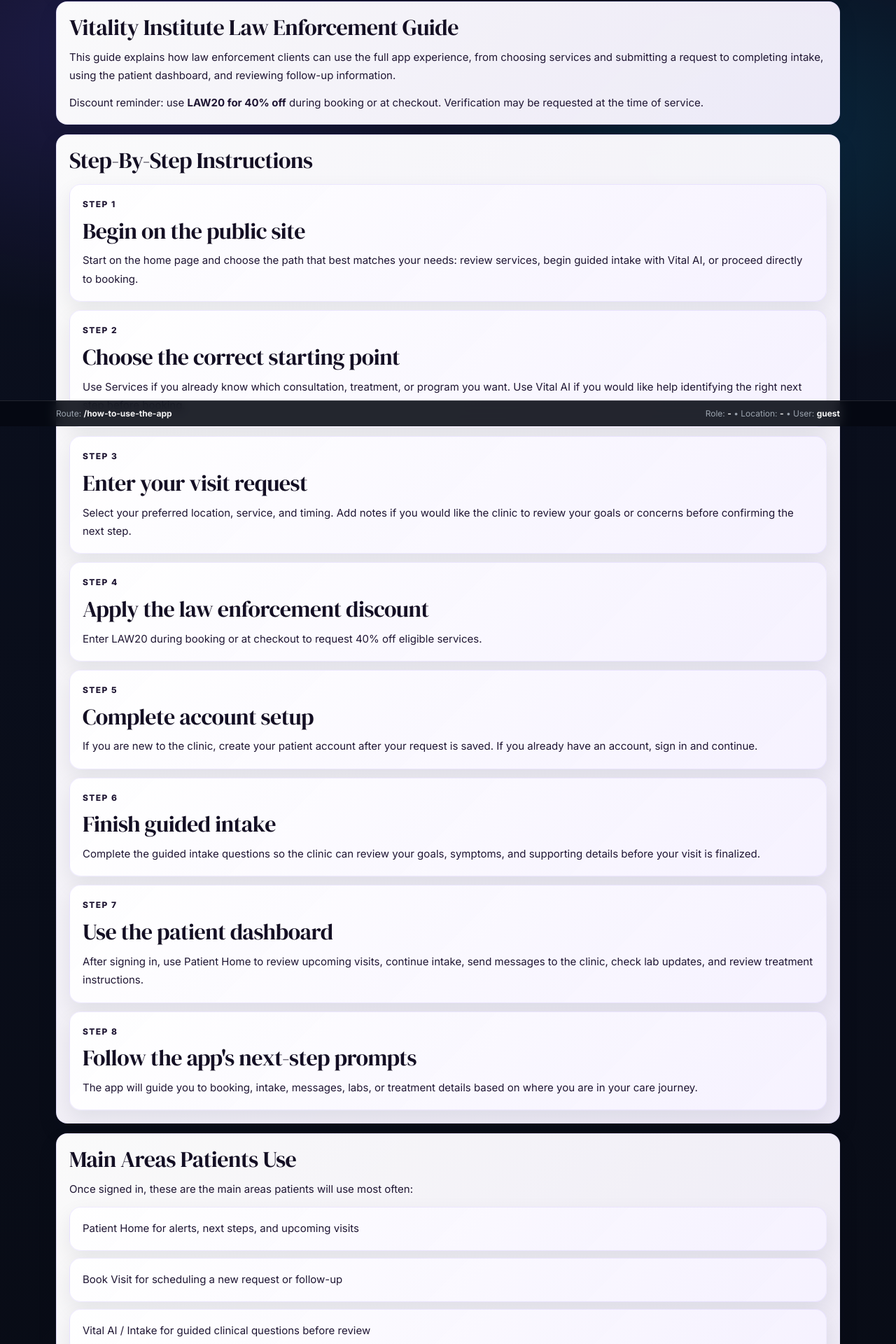
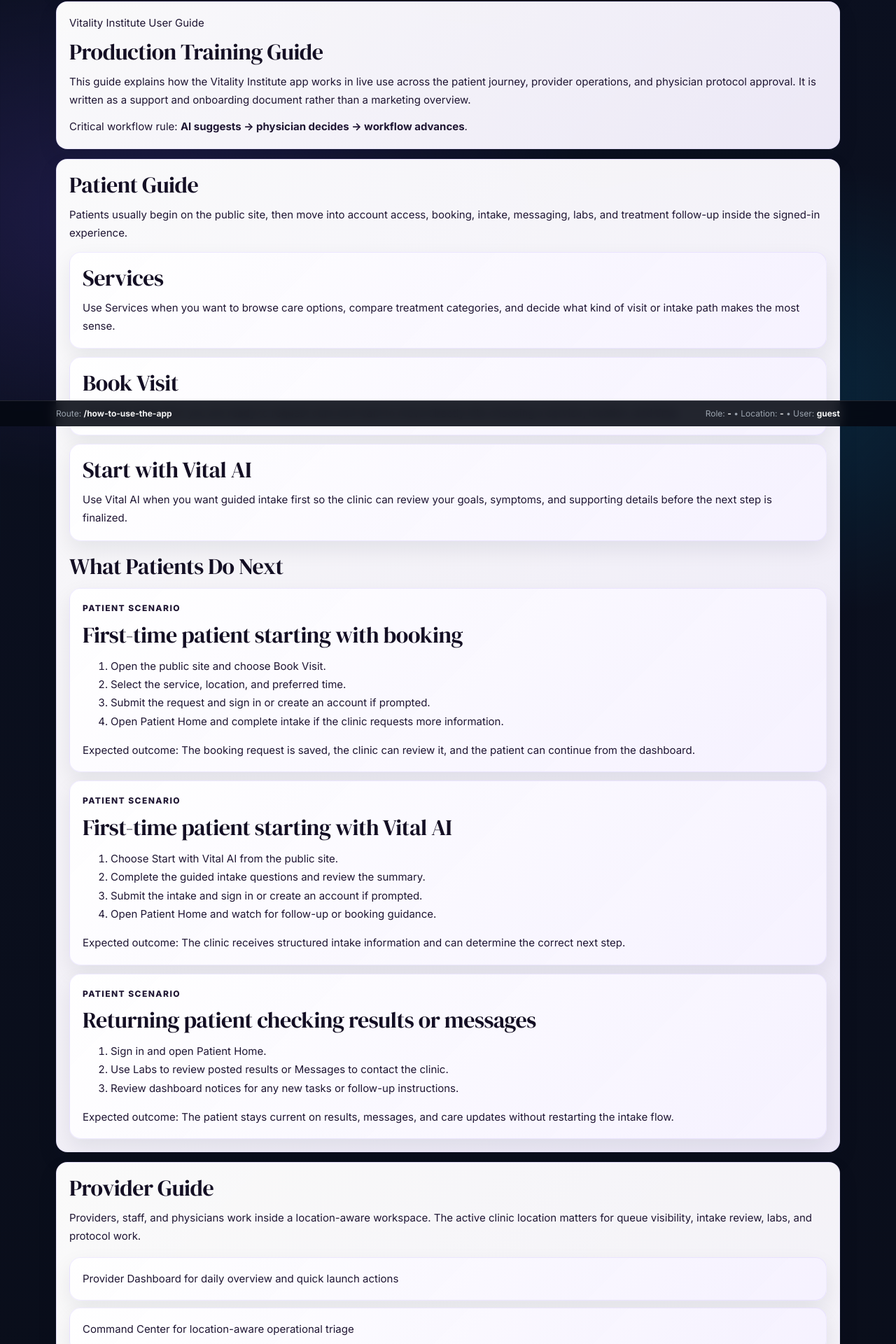
Before and after one commit to MedFlowUSA/vitality-institute-app, a React (Vite) app: page /how-to-use-the-app in a window 1280 px wide. Shown: the part 191-2111 px from the top of the page at 70% size. Built offline with nearby package versions, Linux system fonts and the light colour scheme; no server answers.

Commit message:
docs: add patient and provider user guide

```diff
--- a/src/pages/PatientHome.tsx
+++ b/src/pages/PatientHome.tsx
@@ -2312,6 +2312,21 @@ export default function PatientHome() {
                 </button>
               </div>
             </div>
+
+            <div style={primaryActionCardStyle}>
+              <div style={sectionEyebrowStyle}>User Guide</div>
+              <div>
+                <div style={{ fontSize: 20, fontWeight: 900, color: "#241B3D" }}>Patient And Provider Guide</div>
+                <div className="patient-helper-text" style={{ color: "#4B5563", lineHeight: 1.6 }}>
+                  Review the step-by-step guide for booking, intake, messaging, labs, treatments, provider review, and physician sign-off.
+                </div>
+              </div>
+              <div>
+                <button className="btn btn-secondary" {...quickBtnProps} onClick={() => navigate("/how-to-use-the-app")}>
+                  Open User Guide
+                </button>
+              </div>
+            </div>
           </div>
 
           <div className="space" />
@@ -2345,6 +2360,9 @@ export default function PatientHome() {
               </button>
               <button className="btn btn-secondary" {...quickBtnProps} onClick={() => navigate("/patient/billing")}>
                 Basket & Payments
+              </button>
+              <button className="btn btn-secondary" {...quickBtnProps} onClick={() => navigate("/how-to-use-the-app")}>
+                User Guide
               </button>
             </div>
           </div>
--- a/src/pages/ProviderHome.tsx
+++ b/src/pages/ProviderHome.tsx
@@ -524,6 +524,9 @@ export default function ProviderHome() {
             </div>
 
             <div className="row" style={{ gap: 8, flexWrap: "wrap", justifyContent: "flex-end" }}>
+              <button className="btn btn-secondary" type="button" onClick={() => navigate("/how-to-use-the-app")}>
+                User Guide
+              </button>
               <button className="btn btn-secondary" type="button" onClick={() => navigate(PROVIDER_ROUTES.command)}>
                 Intake Triage
               </button>
@@ -598,6 +601,7 @@ export default function ProviderHome() {
           actions={[
             { label: "Open Queue", to: PROVIDER_ROUTES.queue, tone: "primary" },
             { label: "Open Intake Triage", to: PROVIDER_ROUTES.command },
+            { label: "Open Full User Guide", to: "/how-to-use-the-app" },
           ]}
         />
 
--- a/src/pages/PublicAppGuide.tsx
+++ b/src/pages/PublicAppGuide.tsx
@@ -1,90 +1,189 @@
 import { Link } from "react-router-dom";
 import PublicSiteLayout from "../components/public/PublicSiteLayout";
-import {
-  LAW_ENFORCEMENT_DISCOUNT_CODE,
-  LAW_ENFORCEMENT_DISCOUNT_PERCENT,
-  buildLawEnforcementDiscountLabel,
-} from "../lib/lawEnforcementDiscount";
 
-const guideSteps = [
+const patientEntryPoints = [
   {
-    title: "Begin on the public site",
+    title: "Services",
     body:
-      "Start on the home page and choose the path that best matches your needs: review services, begin guided intake with Vital AI, or proceed directly to booking.",
+      "Use Services when you want to browse care options, compare treatment categories, and decide what kind of visit or intake path makes the most sense.",
   },
   {
-    title: "Choose the correct starting point",
+    title: "Book Visit",
     body:
-      "Use Services if you already know which consultation, treatment, or program you want. Use Vital AI if you would like help identifying the right next step before booking.",
+      "Use Book Visit when you are ready to request care and want to move directly into choosing a service, location, and time.",
   },
   {
-    title: "Enter your visit request",
+    title: "Start with Vital AI",
     body:
-      "Select your preferred location, service, and timing. Add notes if you would like the clinic to review your goals or concerns before confirming the next step.",
-  },
-  {
-    title: "Apply the law enforcement discount",
-    body: `Enter ${LAW_ENFORCEMENT_DISCOUNT_CODE} during booking or at checkout to request ${LAW_ENFORCEMENT_DISCOUNT_PERCENT}% off eligible services.`,
-  },
-  {
-    title: "Complete account setup",
-    body:
-      "If you are new to the clinic, create your patient account after your request is saved. If you already have an account, sign in and continue.",
-  },
-  {
-    title: "Finish guided intake",
-    body:
-      "Complete the guided intake questions so the clinic can review your goals, symptoms, and supporting details before your visit is finalized.",
-  },
-  {
-    title: "Use the patient dashboard",
-    body:
-      "After signing in, use Patient Home to review upcoming visits, continue intake, send messages to the clinic, check lab updates, and review treatment instructions.",
-  },
-  {
-    title: "Follow the app's next-step prompts",
-    body:
-      "The app will guide you to booking, intake, messages, labs, or treatment details based on where you are in your care journey.",
+      "Use Vital AI when you want guided intake first so the clinic can review your goals, symptoms, and supporting details before the next step is finalized.",
   },
 ];
 
-const dashboardAreas = [
-  "Patient Home for alerts, next steps, and upcoming visits",
-  "Book Visit for scheduling a new request or follow-up",
-  "Vital AI / Intake for guided clinical questions before review",
-  "Messages for conversations with the clinic",
-  "Labs for posted results and updates",
-  "Treatments for patient instructions and follow-up plans",
+const patientScenarios = [
+  {
+    title: "First-time patient starting with booking",
+    steps: [
+      "Open the public site and choose Book Visit.",
+      "Select the service, location, and preferred time.",
+      "Submit the request and sign in or create an account if prompted.",
+      "Open Patient Home and complete intake if the clinic requests more information.",
+    ],
+    outcome: "The booking request is saved, the clinic can review it, and the patient can continue from the dashboard.",
+  },
+  {
+    title: "First-time patient starting with Vital AI",
+    steps: [
+      "Choose Start with Vital AI from the public site.",
+      "Complete the guided intake questions and review the summary.",
+      "Submit the intake and sign in or create an account if prompted.",
+      "Open Patient Home and watch for follow-up or booking guidance.",
+    ],
+    outcome: "The clinic receives structured intake information and can determine the correct next step.",
+  },
+  {
+    title: "Returning patient checking results or messages",
+    steps: [
+      "Sign in and open Patient Home.",
+      "Use Labs to review posted results or Messages to contact the clinic.",
+      "Review dashboard notices for any new tasks or follow-up instructions.",
+    ],
+    outcome: "The patient stays current on results, messages, and care updates without restarting the intake flow.",
+  },
+];
+
+const providerAreas = [
+  "Provider Dashboard for daily overview and quick launch actions",
+  "Command Center for location-aware operational triage",
+  "Provider Queue for active encounter work",
+  "Patient Center for chart review, notes, and encounter management",
+  "Visit Builder for appointment-to-visit setup",
+  "Intake Review for submitted intake triage",
+  "Messages for secure communication",
+  "Labs for clinical review and follow-up",
+  "Vital AI Requests for structured intake review",
+  "Protocol Approval Queue and Protocol Review for physician sign-off",
+];
+
+const providerWorkflows = [
+  {
+    title: "Reviewing a new intake",
+    steps: [
+      "Open Intake Review and select the new submission.",
+      "Review answers, uploads, and completion status.",
+      "Advance the case, hold it, or request the next internal step.",
+    ],
+  },
+  {
+    title: "Moving from queue to chart",
+    steps: [
+      "Open Provider Queue and choose the active encounter.",
+      "Open Patient Center from the selected case.",
+      "Continue chart work, documentation, and planning from there.",
+    ],
+  },
+  {
+    title: "Reviewing a Vital AI-generated case",
+    steps: [
+      "Open Vital AI Requests and select the submission.",
+      "Review the structured intake summary.",
+      "Determine whether the patient should be scheduled, followed up, or routed into protocol review.",
+    ],
+  },
+  {
+    title: "Handling protocol approval",
+    steps: [
+      "Open the case from Protocol Approval Queue.",
+      "Review the AI suggestion and clinical context.",
+      "Approve, Save Modifications, or Reject.",
+      "Sign the decision before any downstream workflow advances.",
+    ],
+  },
+];
+
+const routeGroups = [
+  {
+    title: "Patient Routes",
+    items: [
+      "/patient/home",
+      "/patient/services",
+      "/patient/book",
+      "/patient/chat",
+      "/patient/labs",
+      "/patient/treatments",
+      "/patient/billing",
+      "/intake",
+    ],
+  },
+  {
+    title: "Provider Routes",
+    items: [
+      "/provider",
+      "/provider/command",
+      "/provider/queue",
+      "/provider/patients",
+      "/provider/intakes",
+      "/provider/chat",
+      "/provider/labs",
+      "/provider/vital-ai",
+      "/provider/protocol-queue",
+      "/provider/protocol-review/:assessmentId",
+    ],
+  },
 ];
 
 export default function PublicAppGuide() {
   return (
     <PublicSiteLayout
       title="How To Use The App"
-      subtitle="Step-by-step guidance for operating the full Vitality Institute patient experience."
+      subtitle="A real onboarding guide for patients, providers, clinic staff, and physicians using the Vitality Institute platform."
       backFallbackTo="/"
       preferFallbackBack
     >
       <div className="card card-pad card-light surface-light public-panel">
-        <div className="h2">Vitality Institute Law Enforcement Guide</div>
+        <div className="surface-light-helper">Vitality Institute User Guide</div>
+        <div className="h2" style={{ marginTop: 10 }}>
+          Production Training Guide
+        </div>
         <div className="surface-light-body" style={{ marginTop: 10, lineHeight: 1.75 }}>
-          This guide explains how law enforcement clients can use the full app experience, from choosing services and
-          submitting a request to completing intake, using the patient dashboard, and reviewing follow-up information.
+          This guide explains how the Vitality Institute app works in live use across the patient journey, provider
+          operations, and physician protocol approval. It is written as a support and onboarding document rather than
+          a marketing overview.
         </div>
         <div className="surface-light-helper" style={{ marginTop: 12, lineHeight: 1.7 }}>
-          Discount reminder: use <strong>{buildLawEnforcementDiscountLabel()}</strong> during booking or at checkout.
-          Verification may be requested at the time of service.
+          Critical workflow rule: <strong>AI suggests -&gt; physician decides -&gt; workflow advances</strong>.
         </div>
       </div>
 
       <div className="space" />
 
       <div className="card card-pad card-light surface-light public-panel">
-        <div className="h2">Step-By-Step Instructions</div>
+        <div className="h2">Patient Guide</div>
+        <div className="surface-light-body" style={{ marginTop: 10, lineHeight: 1.75 }}>
+          Patients usually begin on the public site, then move into account access, booking, intake, messaging, labs,
+          and treatment follow-up inside the signed-in experience.
+        </div>
         <div style={{ marginTop: 14, display: "grid", gap: 12 }}>
-          {guideSteps.map((step, index) => (
+          {patientEntryPoints.map((entry) => (
             <div
-              key={step.title}
+              key={entry.title}
+              className="card card-pad card-light surface-light public-panel-nested"
+            >
+              <div className="h2">
+                {entry.title}
+              </div>
+              <div className="surface-light-body" style={{ marginTop: 10, lineHeight: 1.75 }}>
+                {entry.body}
+              </div>
+            </div>
+          ))}
+        </div>
+        <div className="h2" style={{ marginTop: 18 }}>
+          What Patients Do Next
+        </div>
+        <div style={{ marginTop: 12, display: "grid", gap: 12 }}>
+          {patientScenarios.map((scenario) => (
+            <div
+              key={scenario.title}
               className="card card-pad card-light surface-light public-panel-nested"
             >
               <div
@@ -96,13 +195,18 @@ export default function PublicAppGuide() {
                   textTransform: "uppercase",
                 }}
               >
-                Step {index + 1}
+                Patient Scenario
               </div>
               <div className="h2" style={{ marginTop: 10 }}>
-                {step.title}
+                {scenario.title}
               </div>
-              <div className="surface-light-body" style={{ marginTop: 10, lineHeight: 1.75 }}>
-                {step.body}
+              <ol className="surface-light-body" style={{ marginTop: 12, lineHeight: 1.75 }}>
+                {scenario.steps.map((step) => (
+                  <li key={step}>{step}</li>
+                ))}
+              </ol>
+              <div className="surface-light-helper" style={{ marginTop: 12, lineHeight: 1.7 }}>
+                Expected outcome: {scenario.outcome}
               </div>
             </div>
           ))}
@@ -112,20 +216,105 @@ export default function PublicAppGuide() {
       <div className="space" />
 
       <div className="card card-pad card-light surface-light public-panel">
-        <div className="h2">Main Areas Patients Use</div>
+        <div className="h2">Provider Guide</div>
         <div className="surface-light-body" style={{ marginTop: 10, lineHeight: 1.75 }}>
-          Once signed in, these are the main areas patients will use most often:
+          Providers, staff, and physicians work inside a location-aware workspace. The active clinic location matters
+          for queue visibility, intake review, labs, and protocol work.
         </div>
-        <div style={{ marginTop: 12, display: "grid", gap: 10 }}>
-          {dashboardAreas.map((item) => (
-            <div
-              key={item}
-              className="card card-pad card-light surface-light public-panel-nested"
-            >
-              {item}
+        <div style={{ marginTop: 16, display: "grid", gap: 10 }}>
+          {providerAreas.map((area) => (
+            <div key={area} className="card card-pad card-light surface-light public-panel-nested">
+              {area}
             </div>
           ))}
         </div>
+        <div className="h2" style={{ marginTop: 18 }}>
+          Required Provider Workflows
+        </div>
+        <div style={{ marginTop: 12, display: "grid", gap: 12 }}>
+          {providerWorkflows.map((workflow) => (
+            <div key={workflow.title} className="card card-pad card-light surface-light public-panel-nested">
+              <div
+                style={{
+                  fontSize: 12,
+                  fontWeight: 900,
+                  color: "var(--v-helper-dark)",
+                  letterSpacing: ".12em",
+                  textTransform: "uppercase",
+                }}
+              >
+                Provider Workflow
+              </div>
+              <div className="h2" style={{ marginTop: 10 }}>
+                {workflow.title}
+              </div>
+              <ol className="surface-light-body" style={{ marginTop: 12, lineHeight: 1.75 }}>
+                {workflow.steps.map((step) => (
+                  <li key={step}>{step}</li>
+                ))}
+              </ol>
+            </div>
+          ))}
+        </div>
+      </div>
+
+      <div className="space" />
+
+      <div className="card card-pad card-light surface-light public-panel">
+        <div className="h2">Role Distinctions</div>
+        <div style={{ marginTop: 14, display: "grid", gap: 12, gridTemplateColumns: "repeat(auto-fit, minmax(260px, 1fr))" }}>
+          <div className="card card-pad card-light surface-light public-panel-nested">
+            <div className="surface-light-helper">Staff / General Provider</div>
+            <ul className="surface-light-body" style={{ marginTop: 10, lineHeight: 1.75 }}>
+              <li>Intake review and triage</li>
+              <li>Patient communication</li>
+              <li>Documentation support and prep work</li>
+              <li>Queue handling and missing-information follow-up</li>
+            </ul>
+          </div>
+          <div className="card card-pad card-light surface-light public-panel-nested">
+            <div className="surface-light-helper">Physician Only</div>
+            <ul className="surface-light-body" style={{ marginTop: 10, lineHeight: 1.75 }}>
+              <li>Protocol approval</li>
+              <li>Modification of AI recommendations</li>
+              <li>Final sign-off</li>
+              <li>Decision to reject protocol-driven advancement</li>
+            </ul>
+          </div>
+        </div>
+      </div>
+
+      <div className="space" />
+
+      <div className="card card-pad card-light surface-light public-panel">
+        <div className="h2">Quick Route Summary</div>
+        <div style={{ marginTop: 14, display: "grid", gap: 12, gridTemplateColumns: "repeat(auto-fit, minmax(260px, 1fr))" }}>
+          {routeGroups.map((group) => (
+            <div key={group.title} className="card card-pad card-light surface-light public-panel-nested">
+              <div className="surface-light-helper">{group.title}</div>
+              <div style={{ marginTop: 10, display: "grid", gap: 8 }}>
+                {group.items.map((route) => (
+                  <div key={route} className="surface-light-body">
+                    <code>{route}</code>
+                  </div>
+                ))}
+              </div>
+            </div>
+          ))}
+        </div>
+      </div>
+
+      <div className="space" />
+
+      <div className="card card-pad card-light surface-light public-panel">
+        <div className="h2">Important Notes</div>
+        <ul className="surface-light-body" style={{ marginTop: 12, lineHeight: 1.75 }}>
+          <li>Coming-soon markets may appear in public flows, but they are not operational care locations.</li>
+          <li>Basket &amp; Payments is placeholder-only and is not a live checkout flow.</li>
+          <li>Provider workflows are clinic-aware and location-aware.</li>
+          <li>Protocol approval requires physician sign-off before downstream workflow advances.</li>
+          <li>Some workflows may continue to evolve as the platform grows.</li>
+        </ul>
       </div>
 
       <div className="space" />
@@ -137,10 +326,10 @@ export default function PublicAppGuide() {
             Start Booking
           </Link>
           <Link to="/vital-ai" className="btn btn-secondary">
-            Start Guided Intake
+            Start Vital AI
           </Link>
           <Link to="/access" className="btn btn-secondary">
-            Sign In Or Create Account
+            Sign In
           </Link>
         </div>
       </div>
```
Also changed, not shown: 2 other files (tests, documents, lock files or other folders).
